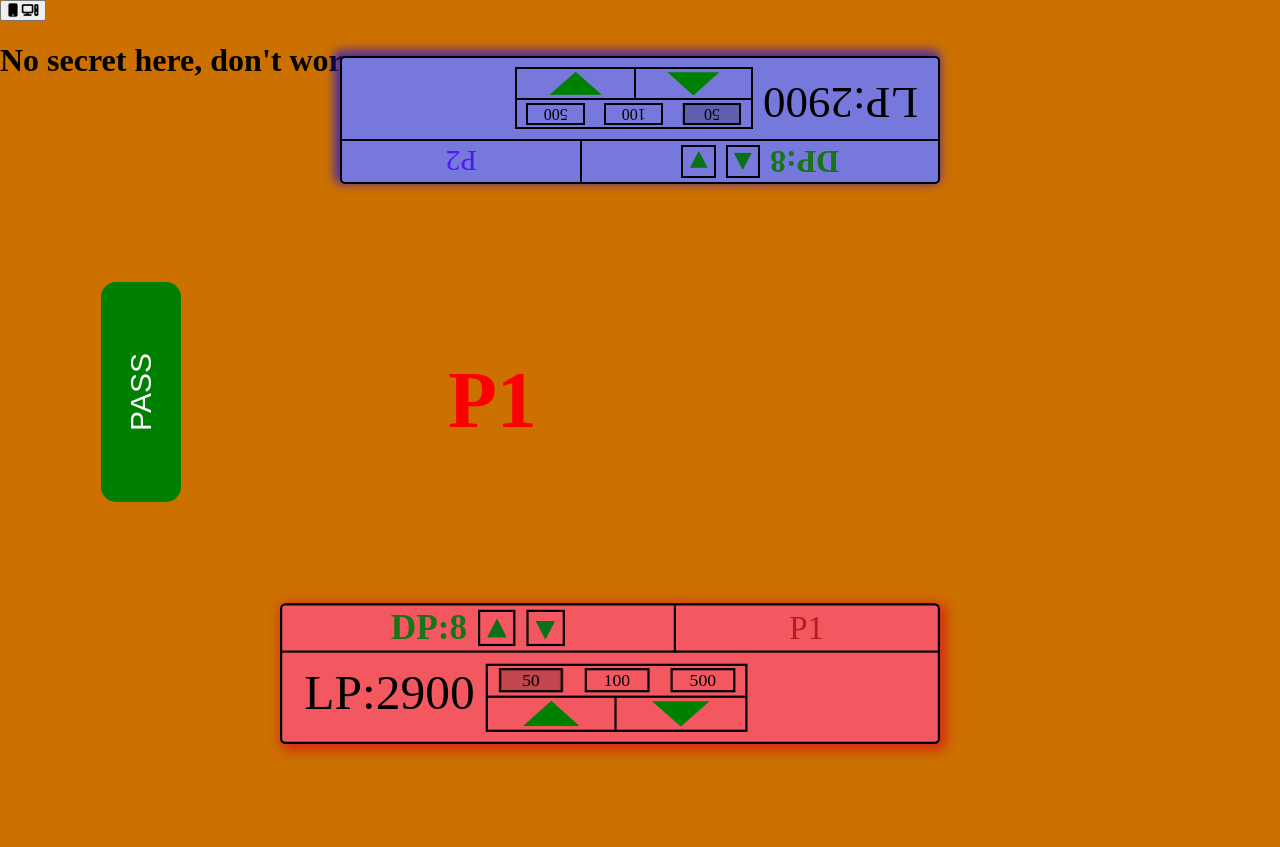
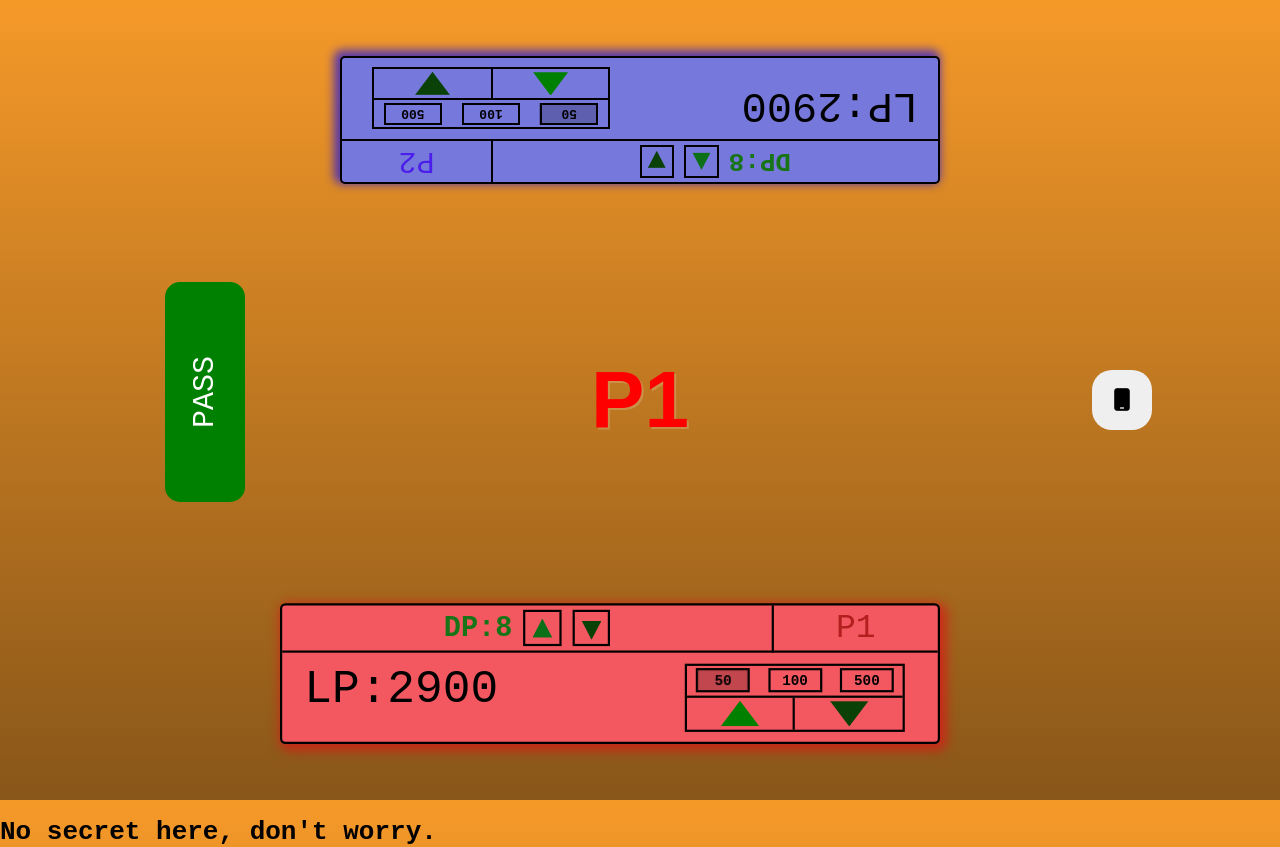
Before and after one commit to chillenz/dinomaster, a plain HTML site: page index.html in a window 1280 px wide. Before the commit the page ends 800 px from the top, so only its background shows below. Drawn offline with Linux system fonts and the light colour scheme.

Commit message:
moved some elements, added pc button

```diff
--- a/style.css
+++ b/style.css
@@ -1,5 +1,6 @@
 *{
     box-sizing: border-box;
+    font-family:monospace;
 }
 
 body{
@@ -7,6 +8,8 @@ body{
     height: 100vh;
     margin: 0;
     background-color: rgb(204, 112, 0);
+    overflow: hidden;
+    background-image: linear-gradient(180deg, rgb(245, 153, 41), rgb(136, 86, 25));
 }
 
 #pass{
@@ -18,7 +21,7 @@ body{
     border: none;
     border-radius: 15px;
     font-size: 30px;
-    left: -39%;
+    left: -34%;
     top: -1%;
     position: relative;
     rotate: -90deg;
@@ -48,7 +51,9 @@ body{
     transition: rotate 0.2s ease-in-out;
     color: red;
     align-self: center;
-    left: 35%;
+    left: calc(50%-40px);
+    font-family: arial;
+    text-shadow: 2px 2px 0px rgba(255, 255, 255, 0.185);
 }
 
 #menu1{
@@ -70,7 +75,7 @@ body{
 }
 
 #dp1{
-    width: 60%;
+    width: 75%;
     height: 35%;
     border-bottom: 2px black solid;
     border-right: 2px black solid;
@@ -80,8 +85,8 @@ body{
 }
 
 #p1{
+    width: 25%;
     height: 35%;
-    width: 40%;
     border-bottom: 2px black solid;
     display: flex;
     align-items: center;
@@ -133,8 +138,10 @@ body{
 }
 
 #lp1{
-    font-size: 45px;
+    font-size: 42px;
     margin-left: 20px;
+    flex-grow: 1;
+    flex-shrink: 1;
 }
 
 #dpnum1{
@@ -148,6 +155,9 @@ body{
     margin-left: 10px;
     flex-wrap: wrap;
     display: flex;
+    margin-left: auto;
+    margin-right: 5%;
+    max-width: 200px;
 }
 
 #top1{
@@ -178,6 +188,7 @@ body{
     height: 80%;
     background-color: green;
     clip-path: polygon(0% 100%, 50% 0%, 100% 100%);
+    max-width: 35px;
 }
 
 #lpup1{
@@ -213,8 +224,6 @@ body{
 
 
 
-
-
 #menu2 {
     position: absolute;
     width: 70%;
@@ -234,7 +243,7 @@ body{
 }
 
 #dp2{
-    width: 60%;
+    width: 75%;
     height: 35%;
     border-bottom: 2px black solid;
     border-right: 2px black solid;
@@ -244,8 +253,8 @@ body{
 }
 
 #p2{
+    width: 25%;
     height: 35%;
-    width: 40%;
     border-bottom: 2px black solid;
     display: flex;
     align-items: center;
@@ -297,7 +306,7 @@ body{
 }
 
 #lp2{
-    font-size: 45px;
+    font-size: 42px;
     margin-left: 20px;
 }
 
@@ -312,6 +321,8 @@ body{
     margin-left: 10px;
     flex-wrap: wrap;
     display: flex;
+    margin-left: auto;
+    margin-right: 5%;
 }
 
 #top2{
@@ -394,11 +405,73 @@ body{
         flex-shrink: 1;
         top: 10%;
         position: relative;
+        margin-left: 5px;
     }
     #lp1{
         position: relative;
         top: 10%;
         font-size: 30px;
         flex-shrink: 1;
+        margin-left: 5px;
+    }
+    #lpmenu1{
+        margin-right: 2%;
+    }
+    #lpmenu2{
+        margin-right: 2%;
+    }
+    #add50n1, #add50n2, #add100n1, #add100n2, #add500n1, #add500n2{
+        font-size: 2px;
     }
 }
+
+#add50n1, #add50n2, #add100n1, #add100n2, #add500n1, #add500n2{
+    font-size: 13px;
+    display: flex;
+    align-items: center;
+    justify-content: center;
+    font-weight: bold;
+}
+
+
+.triangledown{
+    background-color: rgb(9, 65, 7);
+}
+
+#nosecret{
+    position: absolute;
+    top: 100%;
+}
+
+#pcmode{
+    position: absolute;
+    width: 60px;
+    height: 60px;
+    border-radius: 20px;
+    border: none;
+    display: flex;
+    align-items: center;
+    justify-content: center;
+    top: 50%;
+    transform: translateY(-50%);
+    right: 10%;
+}
+
+#pc{
+    position: absolute;
+    font-size: 170%;
+    display: none;
+}
+
+#mobile{
+    position: absolute;
+    font-size: 170%;
+}
+
+#pcmode:hover{
+    filter: brightness(.9);
+}
+
+#pcmode:active{
+    filter: brightness(.7);
+}
```
